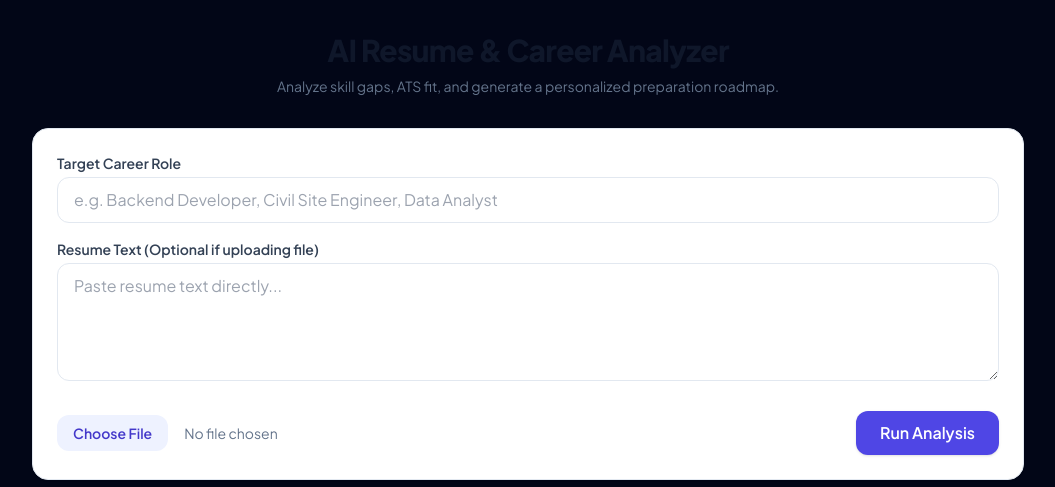
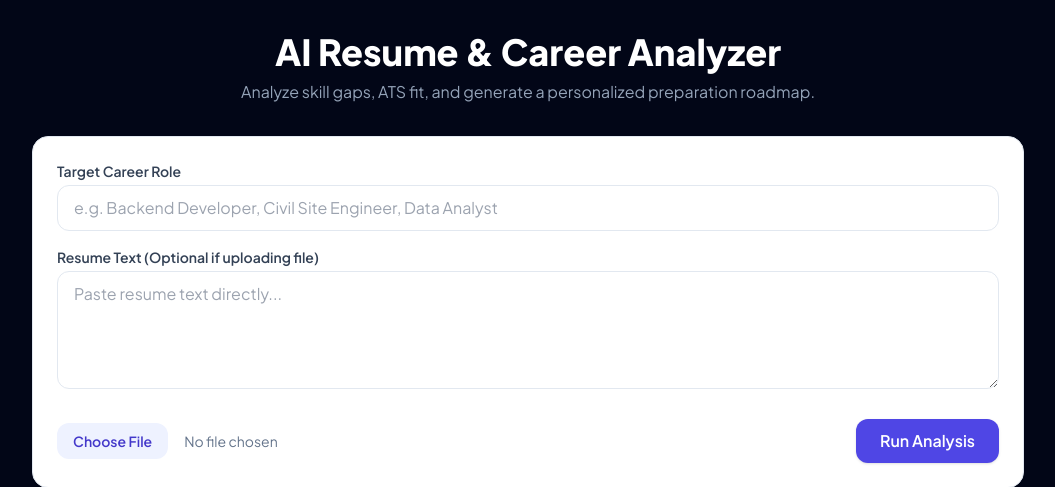
Before and after one commit to DevSatyam7/Ai-Resume-Analyzer, a Flask app: page /dashboard in a window 1280 px wide. Shown: the part 69-556 px from the top of the page, without its empty margins (112-1167 px from the left). Run offline with Flask 3, Linux system fonts and the light colour scheme; the visitor is signed in with stand-in values (Sample User, id 1); some libraries are stand-ins or nearby versions.

Commit message:
Update dashboard.html

```diff
--- a/templates/dashboard.html
+++ b/templates/dashboard.html
@@ -5,8 +5,12 @@
 
 <div class="max-w-5xl mx-auto px-4 py-8">
     <div class="mb-8 text-center">
-        <h1 class="text-3xl font-extrabold text-slate-900 tracking-tight">AI Resume & Career Analyzer</h1>
-        <p class="text-slate-500 mt-2 text-sm">Analyze skill gaps, ATS fit, and generate a personalized preparation roadmap.</p>
+        <h1 class="text-3xl md:text-4xl font-extrabold text-white text-center mb-2">
+    AI Resume & Career Analyzer
+</h1>
+<p class="text-slate-400 text-center text-sm md:text-base mb-8">
+    Analyze skill gaps, ATS fit, and generate a personalized preparation roadmap.
+</p>
     </div>
 
     <!-- Form Section -->
```
